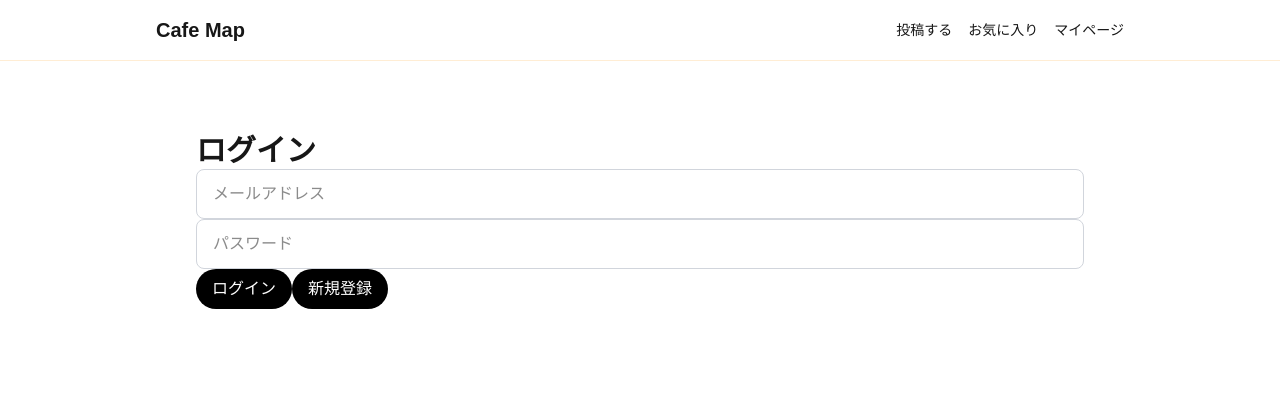
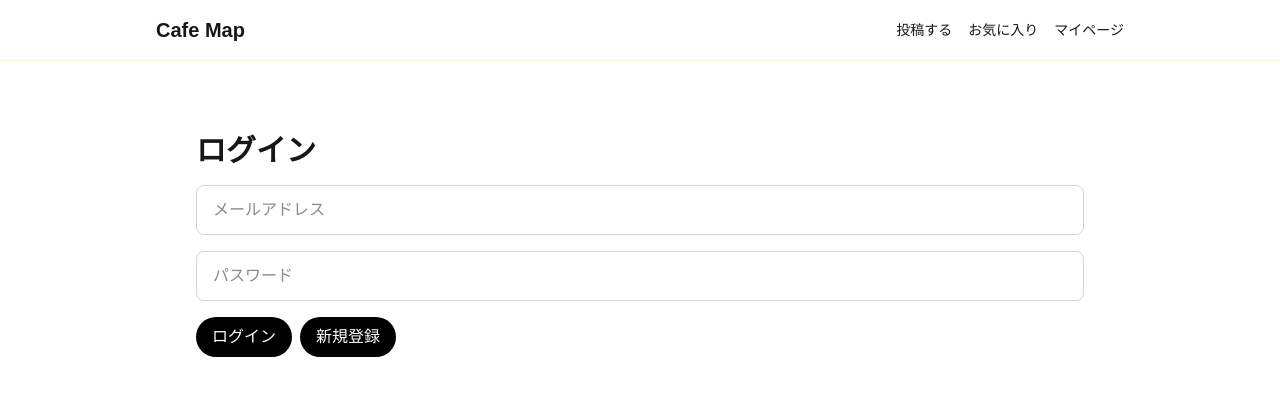
Before and after one commit to sakinakano/cafe-map-app, a Next.js app: page /login in a window 1280 px wide. Shown: the top 396 px of the page. Built offline with nearby package versions, Linux system fonts and the light colour scheme; no server answers.

Commit message:
Update Login

```diff
--- a/app/login/page.tsx
+++ b/app/login/page.tsx
@@ -31,7 +31,7 @@ export default function LoginPage() {
       return;
     }
 
-    alert("新規登録しました。確認メールをご確認ください。");
+    alert("新規登録しました。ログインしてください。");
   };
 
   const handleLogin = async () => {
@@ -50,7 +50,7 @@ export default function LoginPage() {
 
   return (
     <main style={{ padding: 40 }}>
-      <h1 className="text-3xl font-bold">ログイン</h1>
+      <h1 className="text-3xl font-bold mb-4">ログイン</h1>
 
       <div>
         <input
@@ -69,6 +69,7 @@ export default function LoginPage() {
                 focus:outline-none
                 focus:ring-2
                 focus:ring-black
+                mb-4
           "
         />
       </div>
@@ -90,11 +91,12 @@ export default function LoginPage() {
                 focus:outline-none
                 focus:ring-2
                 focus:ring-black
+                mb-4
           "
         />
       </div>
 
-      <button onClick={handleLogin} className="bg-black text-white px-4 py-2 rounded-full">ログイン</button>
+      <button onClick={handleLogin} className="bg-black text-white px-4 py-2 rounded-full mr-2">ログイン</button>
       <button onClick={handleSignUp} className="bg-black text-white px-4 py-2 rounded-full">新規登録</button>
     </main>
   );
```
